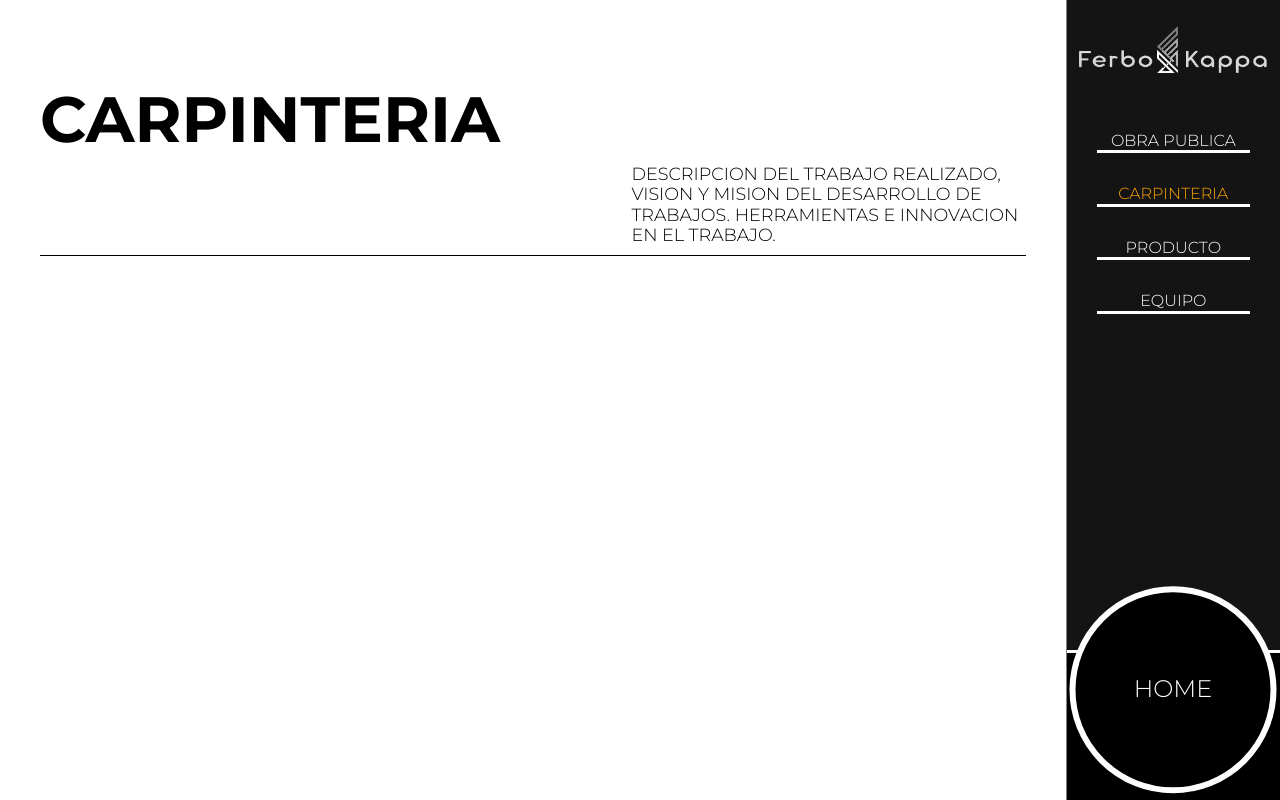
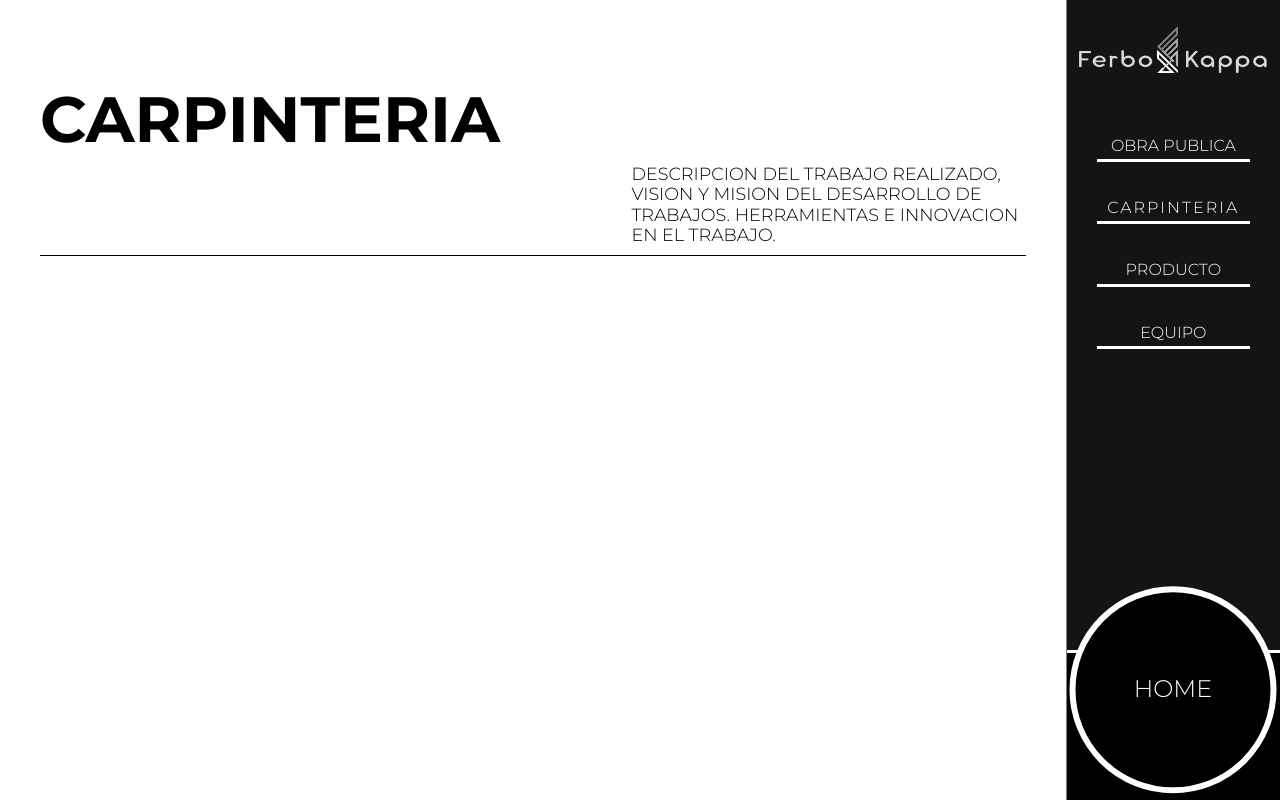
Before and after one commit to mozky/ferbo, a Next.js app: page /ferbo/carpinteria in a window 1280 px wide. Built offline with nearby package versions, Linux system fonts and the light colour scheme.

Commit message:
Improve growing text

```diff
--- a/components/MenuLink.jsx
+++ b/components/MenuLink.jsx
@@ -2,9 +2,6 @@ import { useRouter } from 'next/router'
 
 function MenuLink({ children, href }) {
   const router = useRouter()
-  const style = {
-    color: router.asPath === href ? 'orange' : 'white'
-  }
 
   const handleClick = (e) => {
     e.preventDefault()
@@ -12,7 +9,7 @@ function MenuLink({ children, href }) {
   }
 
   return (
-    <a className="navigation-button ${h" type="button" onClick={handleClick} href={href} style={style}>
+    <a className={`navigation-button ${router.asPath === href ? 'active' : ''}`} type="button" onClick={handleClick} href={href}>
       {children}
     </a>
   )
--- a/styles/globals.scss
+++ b/styles/globals.scss
@@ -207,11 +207,20 @@ main {
       text-transform: uppercase;
       border-bottom: 3px solid white;
       cursor: pointer;
-      transition: letter-spacing 0.5s, border-bottom-color 0.5s;
+      transition: all 1s;
+      line-height: 1.7em;
+      a {
+        transition: all 1s;
+      }
 
-      &:hover {
+      &:hover, .active {
         border-bottom-color: $color-orange;
-        letter-spacing: 3px;
+        letter-spacing: 2px;
+        font-weight: 400;
+
+        a {
+          transform: scale(1.3);
+        }
       }
     }
   }
```
